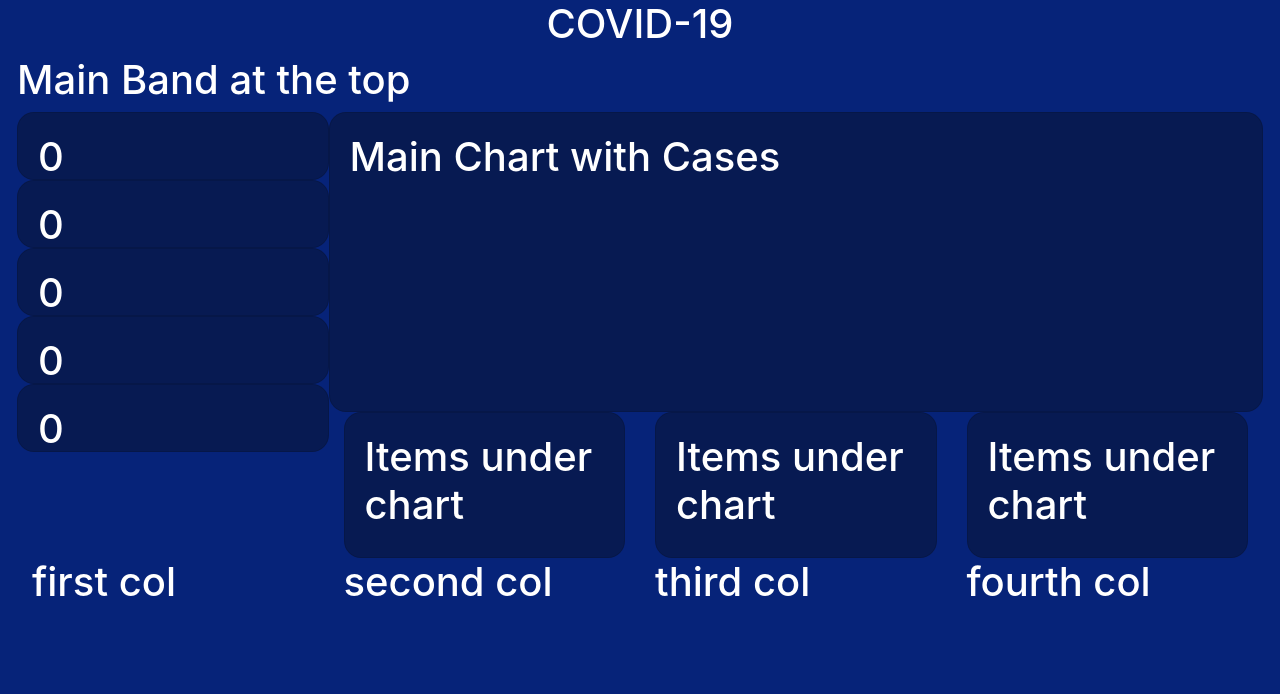
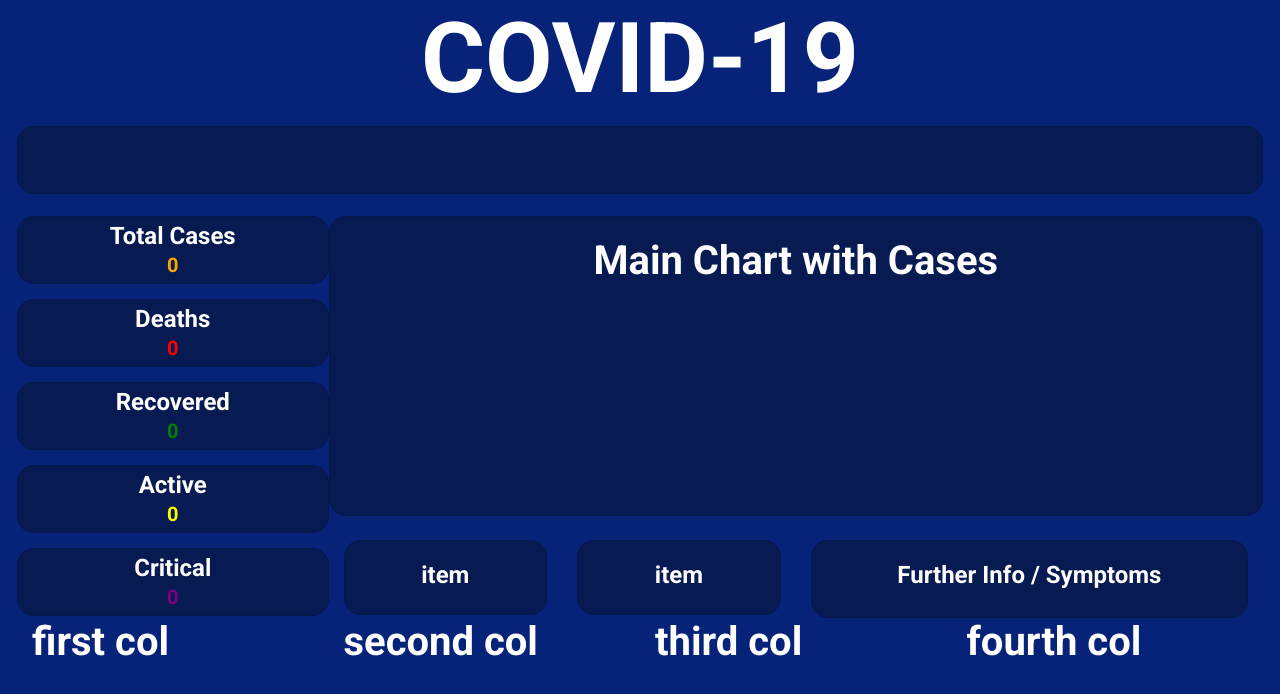
Before and after one commit to dipoarowona/CoronaVirus-Tracking-App, a React (Create React App) app: page / in a window 1280 px wide. Shown: the top 694 px of the page. Built offline with nearby package versions, Linux system fonts and the light colour scheme; no server answers.

Commit message:
continued progress

```diff
--- a/src/App.js
+++ b/src/App.js
@@ -3,6 +3,8 @@ import React, { useState, useEffect } from "react";
 import TotalCasesCard from "./Components/TotalCases";
 import MainChartCard from "./Components/MainChart";
 import UnderChartCard from "./Components/underchart";
+import FurtherInfoCard from "./Components/furtherinfo";
+import CountryCard from "./Components/countryCard";
 
 import "./CSS/App.css";
 import "./CSS/Cards.css";
@@ -23,7 +25,7 @@ function App() {
     loadData();
     setTimeout(() => {
       setLoading(false);
-    }, 1500);
+    }, 1000);
   }, []);
 
   const loadData = () => {
@@ -56,28 +58,44 @@ function App() {
       ) : (
         <div className="whole-page">
           <div className="title" style={{ textAlign: "center" }}>
-            <h1>COVID-19</h1>
+            <h1 id="page-title">COVID-19</h1>
           </div>
-          <div className="row country-band">
-            <h1>Main Band at the top</h1>
+          <div className="row">
+            <CountryCard />
           </div>
 
           <div className="row">
-            <div className="col-sm-3">
+            <div className="col-sm-3 total-cases">
               <div className="row">
-                <TotalCasesCard cases={data.confirmed} />
+                <TotalCasesCard
+                  color="orange"
+                  name="Total Cases"
+                  cases={data.confirmed}
+                />
               </div>
               <div className="row">
-                <TotalCasesCard cases={data.deaths} />
+                <TotalCasesCard color="red" name="Deaths" cases={data.deaths} />
               </div>
               <div className="row">
-                <TotalCasesCard cases={data.recovered} />
+                <TotalCasesCard
+                  color="green"
+                  name="Recovered"
+                  cases={data.recovered}
+                />
               </div>
               <div className="row">
-                <TotalCasesCard cases={data.active} />
+                <TotalCasesCard
+                  color="yellow"
+                  name="Active"
+                  cases={data.active}
+                />
               </div>
               <div className="row">
-                <TotalCasesCard cases={data.critical} />
+                <TotalCasesCard
+                  color="purple"
+                  name="Critical"
+                  cases={data.critical}
+                />
               </div>
             </div>
             <div className="col-sm-9">
@@ -85,14 +103,14 @@ function App() {
                 <MainChartCard />
               </div>
               <div className="row">
-                <div className="col">
+                <div className="col-sm-3">
+                  <UnderChartCard />
+                </div>
+                <div className="col-sm-3">
                   <UnderChartCard />
                 </div>
                 <div className="col">
-                  <UnderChartCard />
-                </div>
-                <div className="col">
-                  <UnderChartCard />
+                  <FurtherInfoCard />
                 </div>
               </div>
             </div>
--- a/src/CSS/App.css
+++ b/src/CSS/App.css
@@ -1,3 +1,4 @@
+@import url("https://fonts.googleapis.com/css2?family=Roboto:wght@700&display=swap");
 body {
   background-color: #062379;
   width: 95%;
@@ -8,3 +9,15 @@ body {
 h1 {
   color: white;
 }
+
+.total-cases {
+  margin-top: 0px;
+}
+
+#page-title {
+  font-size: 98px;
+  font-family: "roboto", sans-serif;
+}
+
+.total-cases {
+}
--- a/src/CSS/Cards.css
+++ b/src/CSS/Cards.css
@@ -1,11 +1,17 @@
+@import url("https://fonts.googleapis.com/css2?family=Roboto:wght@700&display=swap");
+* {
+  font-family: "Roboto", sans-serif;
+}
+
 .card {
   background: #071a52;
   border-radius: 17px;
 }
 
 .main-covid-info {
-  width: 100%;
+  width: 350px;
   height: 68px;
+  margin-top: 15px;
 }
 
 .main-chart {
@@ -13,7 +19,42 @@
   height: 300px;
 }
 
-.underchart {
+.under-chart {
   width: 100%;
   height: 75px;
+  margin-top: 24px;
 }
+
+#total-cases-heading {
+  font-size: 24px;
+  margin-top: -15px;
+  font-family: "Roboto", sans-serif;
+}
+#total-cases-number {
+  margin-top: -5px;
+  font-size: 20px;
+  font-family: "Roboto", sans-serif;
+}
+
+.card-body {
+  text-align: center;
+}
+
+.total-cases {
+  margin-top: -15px;
+}
+
+#further-info {
+  font-size: 24px;
+  font-family: "Roboto", sans-serif;
+}
+
+#further-info:hover {
+  color: rgb(158, 158, 158);
+}
+
+.country-band {
+  width: 100%;
+  height: 68px;
+  margin-bottom: 22px;
+}
--- a/src/Components/TotalCases.js
+++ b/src/Components/TotalCases.js
@@ -4,7 +4,10 @@ const TotalCases = (props) => {
   return (
     <div className="card main-covid-info">
       <div className="card-body">
-        <h1>{props.cases}</h1>
+        <h1 id="total-cases-heading">{props.name}</h1>
+        <h1 id="total-cases-number" style={{ color: props.color }}>
+          {props.cases}
+        </h1>
       </div>
     </div>
   );
--- /dev/null
+++ b/src/Components/countryCard.js
@@ -0,0 +1,11 @@
+import React from "react";
+
+const CountryCard = () => {
+  return (
+    <div className="card country-band">
+      <div className="card-body"></div>
+    </div>
+  );
+};
+
+export default CountryCard;
--- /dev/null
+++ b/src/Components/furtherinfo.js
@@ -0,0 +1,18 @@
+import React from "react";
+
+const FurtherInfo = () => {
+  return (
+    <div className="card" style={{ marginTop: "24px" }}>
+      <div className="card-body">
+        <a
+          style={{ textDecoration: "none" }}
+          href="https://www.who.int/emergencies/diseases/novel-coronavirus-2019/advice-for-public"
+        >
+          <h1 id="further-info">Further Info / Symptoms</h1>
+        </a>
+      </div>
+    </div>
+  );
+};
+
+export default FurtherInfo;
--- a/src/Components/underchart.js
+++ b/src/Components/underchart.js
@@ -2,9 +2,9 @@ import React from "react";
 
 const UnderChart = () => {
   return (
-    <div className="card">
+    <div className="card under-chart">
       <div className="card-body">
-        <h1>Items under chart</h1>
+        <h1 id="further-info">item</h1>
       </div>
     </div>
   );
```
